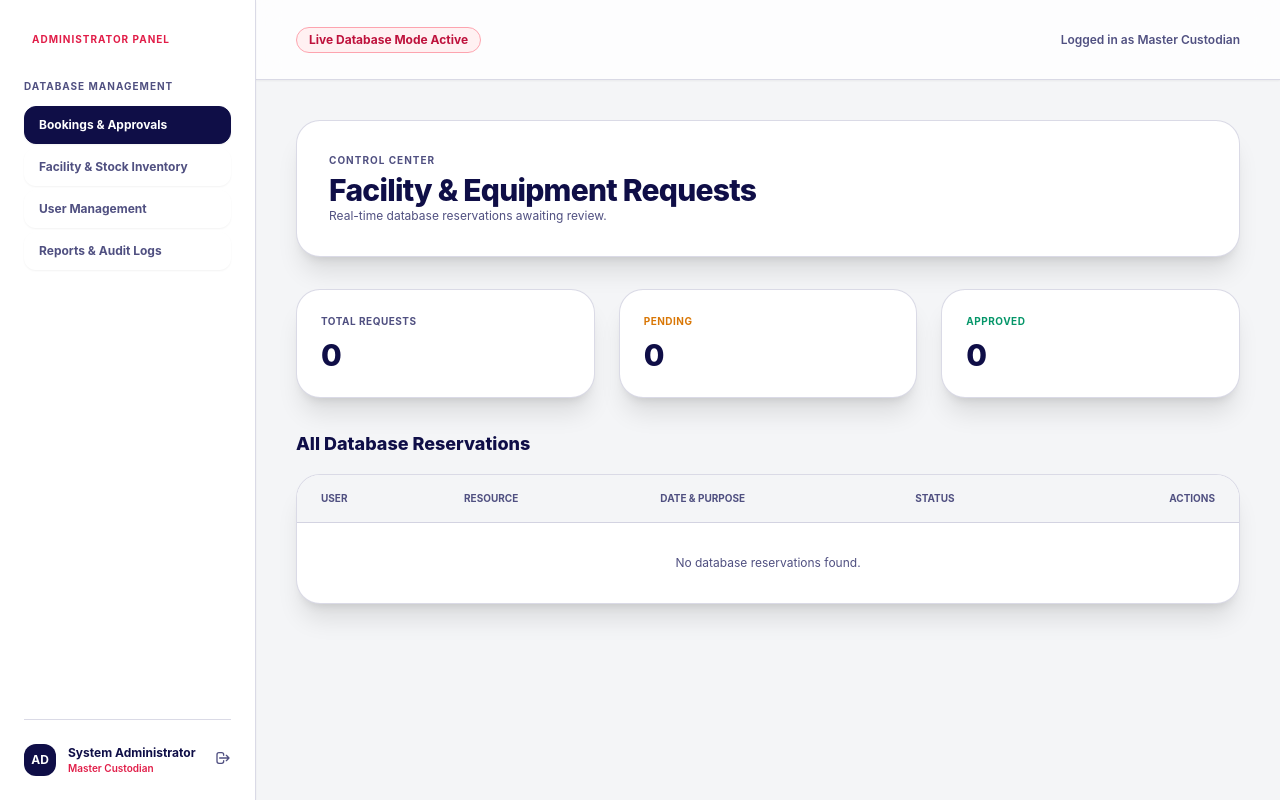
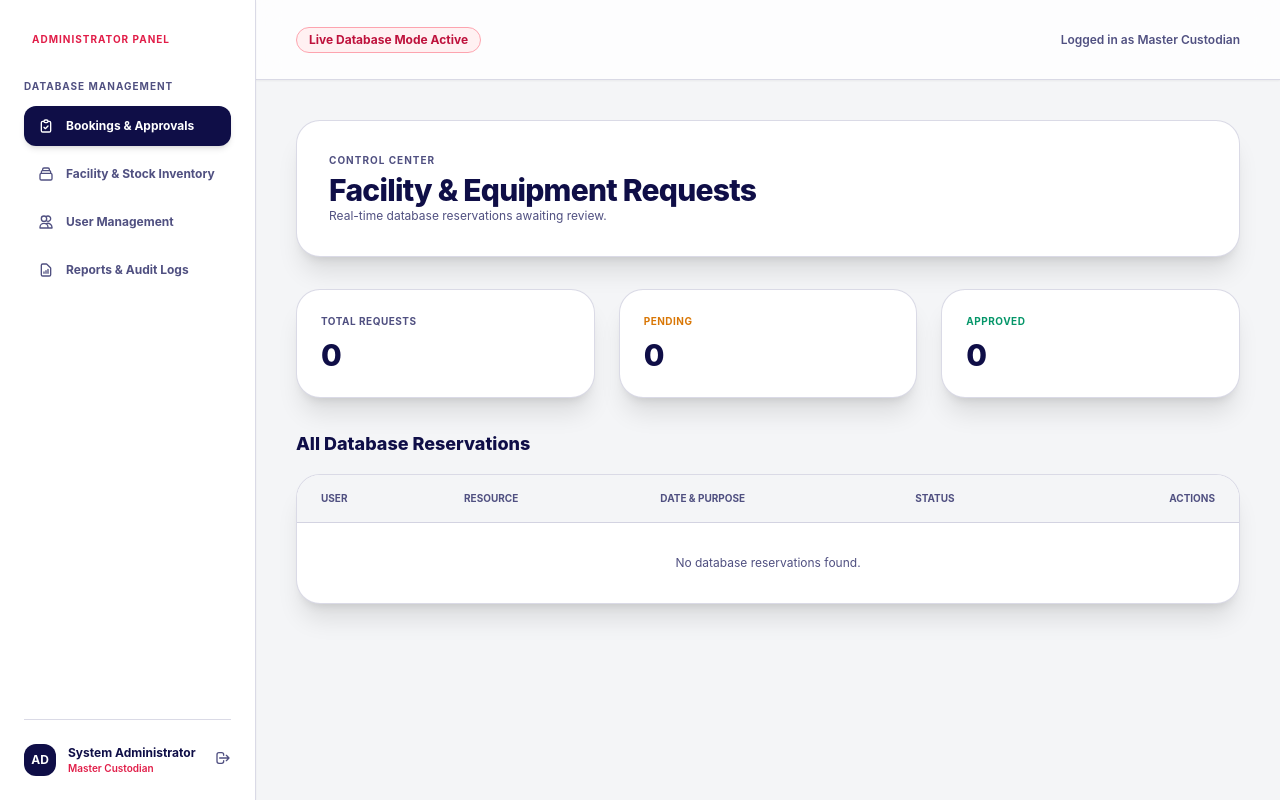
Before and after one commit to georgealmadrones-del/FACILITY-RESERVATION, a Laravel app: page /admin/dashboard in a window 1280 px wide. Run offline with Laravel 12, Linux system fonts and the light colour scheme; the visitor is signed in with stand-in values (Sample User, id 1); data comes from the database, SQL or seed files in the repository; data that the repository does not hold is empty; style sheets or scripts are compiled from the project's sources; parts of the project's set-up code (start-up, migrations or seed data) failed here and were passed over.

Commit message:
Make admin sidebar items fully interactive clickable tabs with smooth state transitions

```diff
--- a/resources/views/admin/dashboard.blade.php
+++ b/resources/views/admin/dashboard.blade.php
@@ -1,5 +1,5 @@
 <x-app-layout>
-    <div x-data="adminDashboard()" class="min-h-screen bg-[#F4F5F7] text-[#272757] font-['Inter',sans-serif] flex relative overflow-x-hidden">
+    <div x-data="{ adminTab: 'approvals' }" class="min-h-screen bg-[#F4F5F7] text-[#272757] font-['Inter',sans-serif] flex relative overflow-x-hidden">
 
         <!-- Admin Left Sidebar -->
         <aside class="w-64 border-r border-[#8686AC]/30 bg-white min-h-screen p-6 flex flex-col justify-between hidden md:flex sticky top-0 z-40 shadow-sm">
@@ -11,17 +11,36 @@
                 <div class="space-y-6">
                     <div>
                         <span class="text-[10px] font-bold text-[#505081] uppercase tracking-widest block mb-3">DATABASE MANAGEMENT</span>
-                        <nav class="space-y-1">
-                            <button @click="adminTab = 'approvals'" :class="adminTab === 'approvals' ? 'bg-[#0F0E47] text-white border-[#0F0E47]' : 'text-[#505081] hover:text-[#0F0E47] hover:bg-[#F4F5F7] border-transparent'" class="w-full flex items-center space-x-3 px-3.5 py-2.5 rounded-xl border text-xs font-bold transition shadow-sm">
+                        <nav class="space-y-2">
+                            <!-- Bookings Tab -->
+                            <button @click="adminTab = 'approvals'"
+                                :class="adminTab === 'approvals' ? 'bg-[#0F0E47] text-white shadow-md' : 'text-[#505081] hover:text-[#0F0E47] hover:bg-[#F4F5F7]'"
+                                class="w-full flex items-center space-x-3 px-3.5 py-3 rounded-xl text-xs font-bold transition text-left">
+                                <svg class="w-4 h-4" fill="none" stroke="currentColor" stroke-width="2" viewBox="0 0 24 24"><path stroke-linecap="round" stroke-linejoin="round" d="M9 5H7a2 2 0 00-2 2v12a2 2 0 002 2h10a2 2 0 002-2V7a2 2 0 00-2-2h-2M9 5a2 2 0 002 2h2a2 2 0 002-2M9 5a2 2 0 012-2h2a2 2 0 012 2m-6 9l2 2 4-4"/></svg>
                                 <span>Bookings & Approvals</span>
                             </button>
-                            <button @click="adminTab = 'inventory'" :class="adminTab === 'inventory' ? 'bg-[#0F0E47] text-white border-[#0F0E47]' : 'text-[#505081] hover:text-[#0F0E47] hover:bg-[#F4F5F7] border-transparent'" class="w-full flex items-center space-x-3 px-3.5 py-2.5 rounded-xl border text-xs font-bold transition shadow-sm">
+
+                            <!-- Inventory Tab -->
+                            <button @click="adminTab = 'inventory'"
+                                :class="adminTab === 'inventory' ? 'bg-[#0F0E47] text-white shadow-md' : 'text-[#505081] hover:text-[#0F0E47] hover:bg-[#F4F5F7]'"
+                                class="w-full flex items-center space-x-3 px-3.5 py-3 rounded-xl text-xs font-bold transition text-left">
+                                <svg class="w-4 h-4" fill="none" stroke="currentColor" stroke-width="2" viewBox="0 0 24 24"><path stroke-linecap="round" stroke-linejoin="round" d="M19 11H5m14 0a2 2 0 012 2v6a2 2 0 01-2 2H5a2 2 0 01-2-2v-6a2 2 0 012-2m14 0V9a2 2 0 00-2-2M5 11V9a2 2 0 012-2m0 0V5a2 2 0 012-2h6a2 2 0 012 2v2M7 7h10"/></svg>
                                 <span>Facility & Stock Inventory</span>
                             </button>
-                            <button @click="adminTab = 'users'" :class="adminTab === 'users' ? 'bg-[#0F0E47] text-white border-[#0F0E47]' : 'text-[#505081] hover:text-[#0F0E47] hover:bg-[#F4F5F7] border-transparent'" class="w-full flex items-center space-x-3 px-3.5 py-2.5 rounded-xl border text-xs font-bold transition shadow-sm">
+
+                            <!-- Users Tab -->
+                            <button @click="adminTab = 'users'"
+                                :class="adminTab === 'users' ? 'bg-[#0F0E47] text-white shadow-md' : 'text-[#505081] hover:text-[#0F0E47] hover:bg-[#F4F5F7]'"
+                                class="w-full flex items-center space-x-3 px-3.5 py-3 rounded-xl text-xs font-bold transition text-left">
+                                <svg class="w-4 h-4" fill="none" stroke="currentColor" stroke-width="2" viewBox="0 0 24 24"><path stroke-linecap="round" stroke-linejoin="round" d="M12 4.354a4 4 0 110 5.292M15 21H3v-1a6 6 0 0112 0v1zm0 0h6v-1a6 6 0 00-9-5.197M13 7a4 4 0 11-8 0 4 4 0 018 0z"/></svg>
                                 <span>User Management</span>
                             </button>
-                            <button @click="adminTab = 'reports'" :class="adminTab === 'reports' ? 'bg-[#0F0E47] text-white border-[#0F0E47]' : 'text-[#505081] hover:text-[#0F0E47] hover:bg-[#F4F5F7] border-transparent'" class="w-full flex items-center space-x-3 px-3.5 py-2.5 rounded-xl border text-xs font-bold transition shadow-sm">
+
+                            <!-- Reports Tab -->
+                            <button @click="adminTab = 'reports'"
+                                :class="adminTab === 'reports' ? 'bg-[#0F0E47] text-white shadow-md' : 'text-[#505081] hover:text-[#0F0E47] hover:bg-[#F4F5F7]'"
+                                class="w-full flex items-center space-x-3 px-3.5 py-3 rounded-xl text-xs font-bold transition text-left">
+                                <svg class="w-4 h-4" fill="none" stroke="currentColor" stroke-width="2" viewBox="0 0 24 24"><path stroke-linecap="round" stroke-linejoin="round" d="M9 17v-2m3 2v-4m3 4v-6m2 10H7a2 2 0 01-2-2V5a2 2 0 012-2h5.586a1 1 0 01.707.293l5.414 5.414a1 1 0 01.293.707V19a2 2 0 01-2 2z"/></svg>
                                 <span>Reports & Audit Logs</span>
                             </button>
                         </nav>
@@ -238,10 +257,4 @@
             </main>
         </div>
     </div>
-
-    <script>
-        document.addEventListener('alpine:init', () => {
-            Alpine.data('adminDashboard', () => ({ adminTab: 'approvals' }));
-        });
-    </script>
 </x-app-layout>
```
